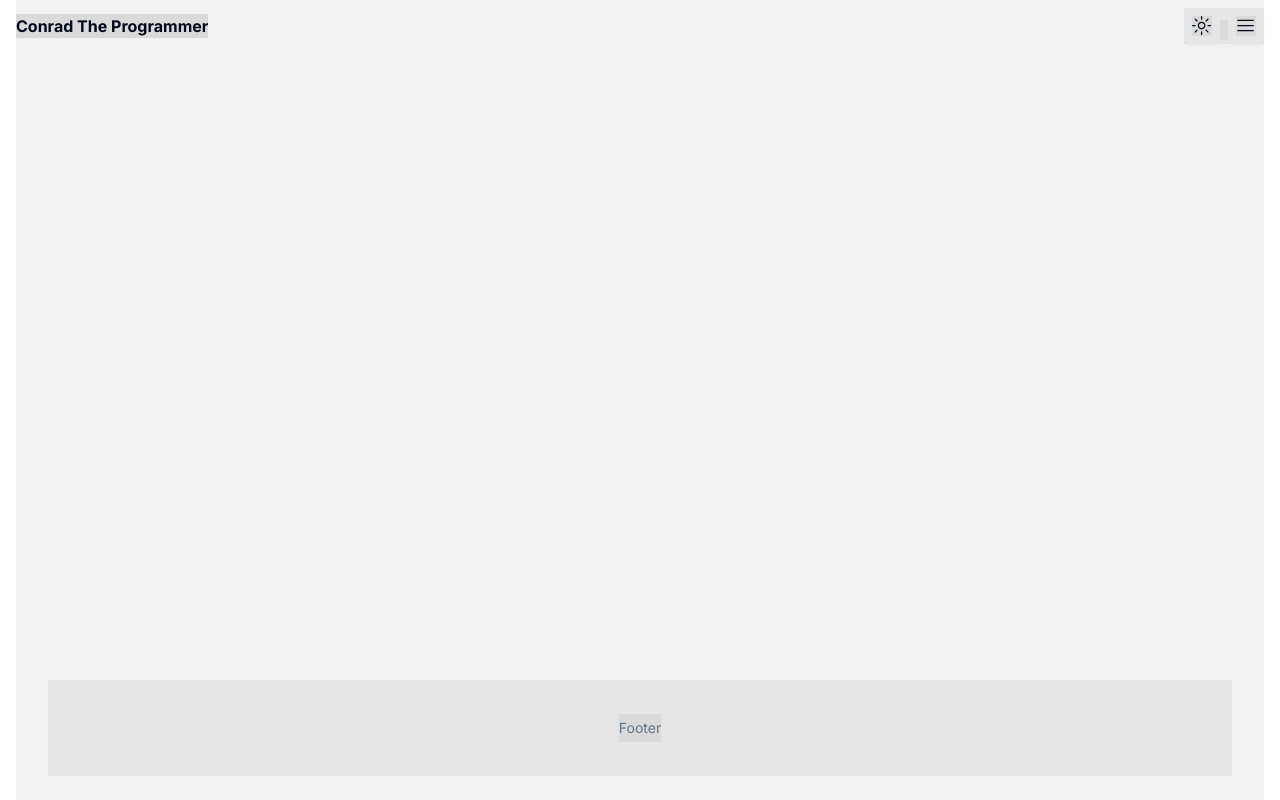
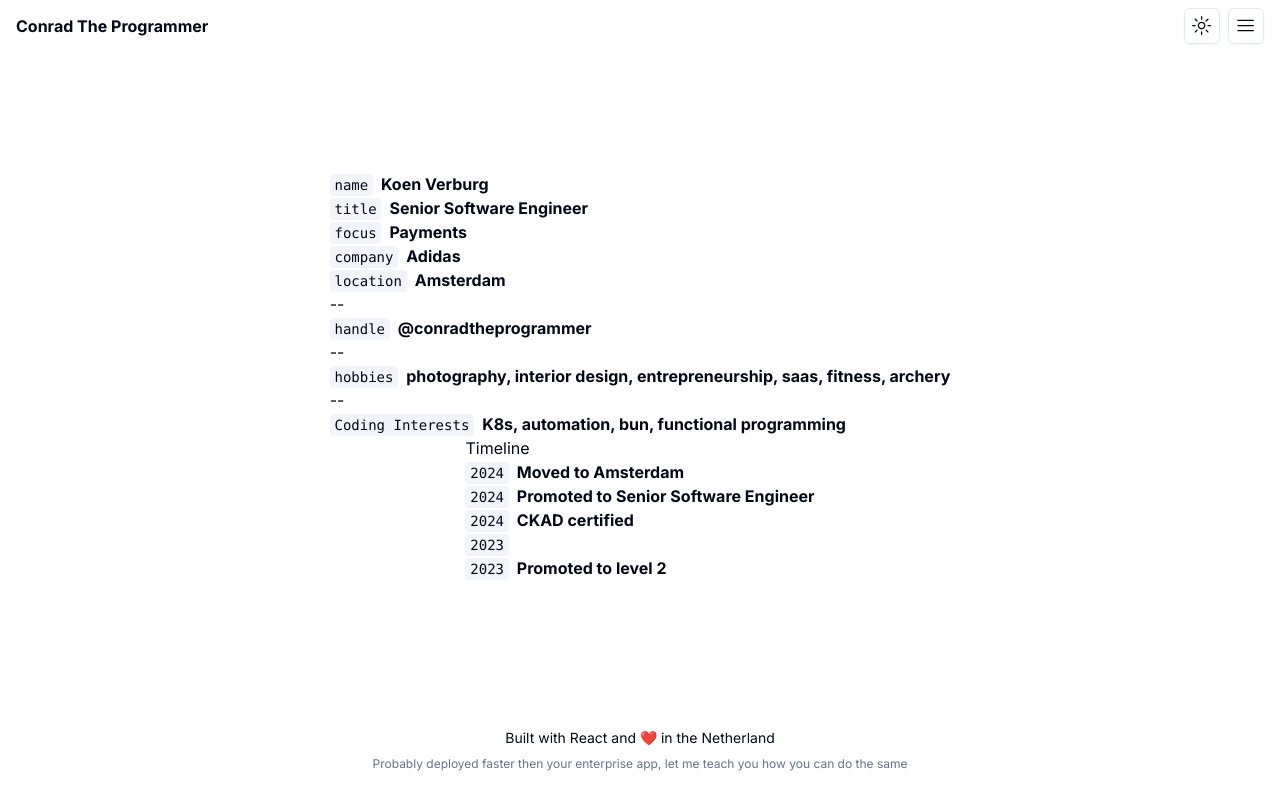
Before and after one commit to koenverburg/site, a Next.js app: page / in a window 1280 px wide. Built offline with nearby package versions, Linux system fonts and the light colour scheme.

Commit message:
machine switch

```diff
--- a/app/globals.css
+++ b/app/globals.css
@@ -3,9 +3,9 @@
 @tailwind utilities;
 
 
-* {
+/* * {
   background-color: rgba(0, 0, 0, 0.05);
-}
+} */
 
 @layer base {
   :root {
--- a/app/layout.tsx
+++ b/app/layout.tsx
@@ -11,9 +11,7 @@ export const fontSans = FontSans({
   variable: "--font-sans",
 })
 
-export const metadata: Metadata = {
-  title: 'Boilerplate'
-}
+export const metadata: Metadata = {}
 
 export default function RootLayout({
   // Layouts must accept a children prop.
--- a/app/page.tsx
+++ b/app/page.tsx
@@ -1,13 +1,45 @@
 import type { Metadata } from 'next'
 
 export const metadata: Metadata = {
-  title: 'boilerplate',
+  title: 'Koen Verburg - Conrad the Programmer',
+}
+
+const Item = ({ label, value }) => {
+  return (
+    <div>
+      <code className="relative rounded bg-muted mr-2 px-[0.3rem] py-[0.2rem] font-mono text-sm xfont-semibold">
+        {label}
+      </code>
+      <strong>{value}</strong>
+    </div>
+  )
 }
 
 export default function Page() {
   return (
     <section className="xw-1/2 xm-auto flex flex-col">
       <div className="flex flex-col items-center">
+        <div className=''>
+          <Item label="name" value="Koen Verburg" />
+          <Item label="title" value="Senior Software Engineer" />
+          <Item label="focus" value="Payments" />
+          <Item label="company" value="Adidas" />
+          <Item label="location" value="Amsterdam" />
+          --
+          <Item label="handle" value="@conradtheprogrammer" />
+          --
+          <Item label="hobbies" value="photography, interior design, entrepreneurship, saas, fitness, archery" />
+          --
+          <Item label="Coding Interests" value="K8s, automation, bun, functional programming" />
+        </div>
+        <div>
+          Timeline
+          <Item label="2024" value="Moved to Amsterdam" />
+          <Item label="2024" value="Promoted to Senior Software Engineer" />
+          <Item label="2024" value="CKAD certified" />
+          <Item label="2023" value="" />
+          <Item label="2023" value="Promoted to level 2" />
+        </div>
       </div>
     </section>
   )
--- a/components/Footer.tsx
+++ b/components/Footer.tsx
@@ -2,9 +2,12 @@
 export function Footer() {
   return (
     <footer className="py-6 md:px-8">
-      <div className="container flex flex-col justify-center items-center gap-4 h-24 xmd:flex-row">
-        <p className="text-center text-sm leading-loose text-muted-foreground">
-          Footer
+      <div className="container flex flex-col justify-center items-center gap-0 xh-2 xmd:flex-row">
+        <p className="text-center text-sm leading-loose xtext-muted-foreground">
+          Built with React and ❤️ in the Netherland
+        </p>
+        <p className="text-center text-xs leading-loose text-muted-foreground">
+          Probably deployed faster then your enterprise app, let me teach you how you can do the same
         </p>
       </div>
     </footer>
--- /dev/null
+++ b/lib/components/ui/skeleton.tsx
@@ -0,0 +1,15 @@
+import { cn } from "@/lib/utils"
+
+function Skeleton({
+  className,
+  ...props
+}: React.HTMLAttributes<HTMLDivElement>) {
+  return (
+    <div
+      className={cn("animate-pulse rounded-md bg-primary/10", className)}
+      {...props}
+    />
+  )
+}
+
+export { Skeleton }
```
